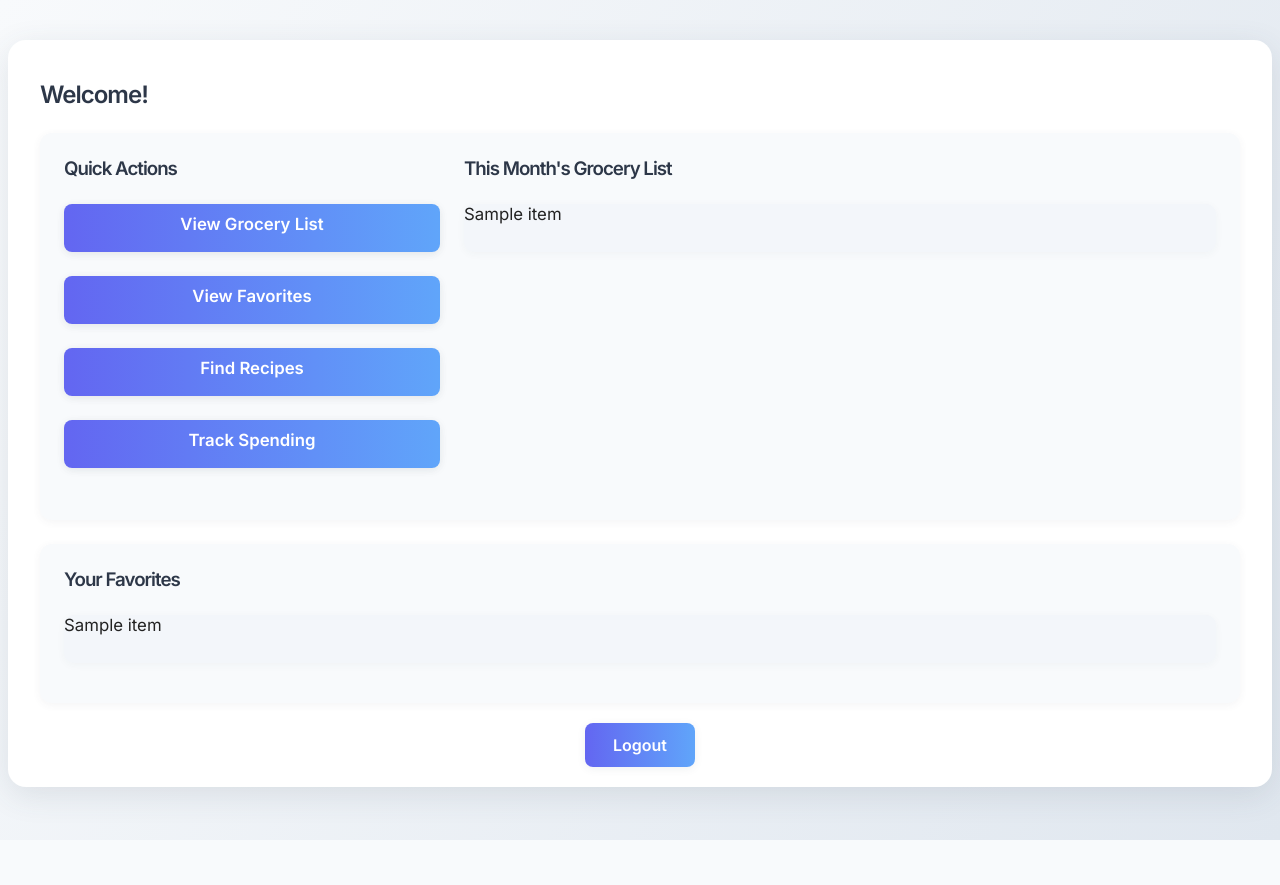
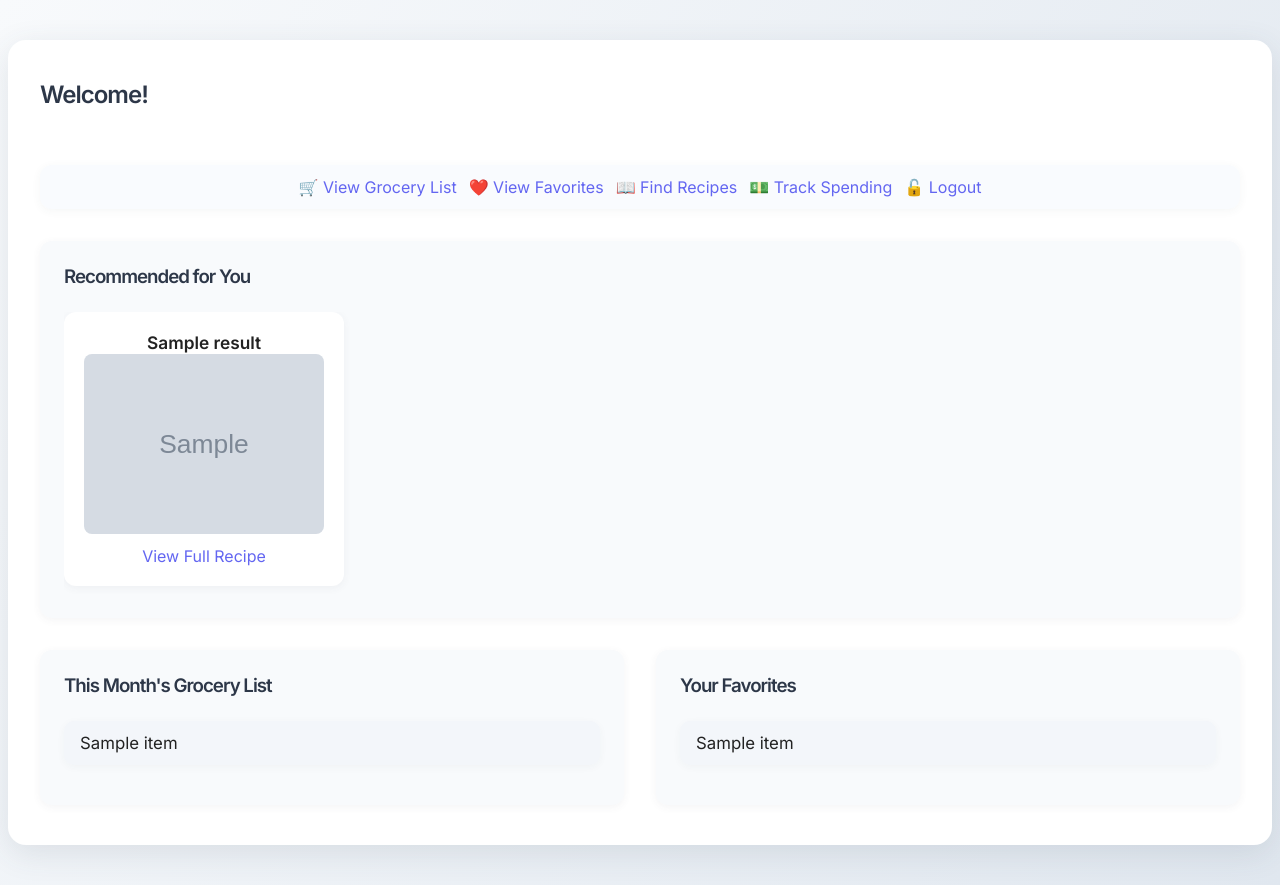
Before and after one commit to bgoucher16/Meal-Planner, a Flask app: page / in a window 1280 px wide. Before the commit the page ends 840 px from the top, so only its background shows below. Run offline with Flask 3, Linux system fonts and the light colour scheme; the visitor is signed in with stand-in values (Sample User, id 1); grey boxes marked "Sample" are stand-in pictures; a database or web service that is not in the repository returns one stand-in record (values such as "Sample title").

Commit message:
recommendation section added

```diff
--- a/app/main.py
+++ b/app/main.py
@@ -10,6 +10,7 @@
 from bs4 import BeautifulSoup
 from userRoutes import user_routes
 import datetime
+import random
 
 load_dotenv()
 
@@ -360,6 +361,38 @@
     # Add ingredients to the grocery list
     return jsonify({"msg": "Ingredients added to grocery list"}), 200
 
+def get_cached_daily_spoonacular_recipes():
+    global daily_recipe_cache
+    today = datetime.utcnow().strftime('%Y-%m-%d')
+
+    if daily_recipe_cache["date"] == today and daily_recipe_cache["recipes"]:
+        return daily_recipe_cache["recipes"]
+
+    # Otherwise fetch new recipes
+    api_key = os.getenv("SPOONACULAR_API_KEY")
+    seed = int(datetime.utcnow().strftime('%Y%m%d'))
+    random.seed(seed)
+    offset = random.randint(0, 100)
+
+    response = requests.get(
+        "https://api.spoonacular.com/recipes/complexSearch",
+        params={
+            "apiKey": api_key,
+            "number": 5,
+            "offset": offset,
+            "addRecipeInformation": True,
+            "sort": "random"
+        }
+    )
+
+    if response.status_code == 200:
+        recipes = response.json().get("results", [])
+        daily_recipe_cache["date"] = today
+        daily_recipe_cache["recipes"] = recipes
+        return recipes
+    else:
+        return []  # Return empty if API call fails
+
 # Register the blueprint
 app.register_blueprint(user_routes, url_prefix='/')
 
--- a/app/static/styles.css
+++ b/app/static/styles.css
@@ -14,45 +14,48 @@
     background: #fff;
     border-radius: 18px;
     box-shadow: 0 8px 32px rgba(60, 72, 88, 0.12);
-    padding: 40px 32px 32px 32px;
+    padding: 40px 32px;
     position: relative;
+    display: flex;
+    flex-direction: column;
+    gap: 32px;
 }
 
-h2, h3, h4 {
+h1, h2, h3, h4 {
     font-weight: 600;
     color: #2d3748;
-    margin-top: 0;
-    margin-bottom: 24px;
+    margin: 0 0 24px 0;
     letter-spacing: -1px;
 }
 
-ul, ol {
+ul, ol , .recommended-section ul {
     padding-left: 0;
     list-style: none;
 }
 
-li {
+li, .recommended-section li {
     background: #f3f6fa;
     margin-bottom: 12px;
-    padding: 0; /* Remove padding so button fills li */
     border-radius: 10px;
     box-shadow: 0 2px 8px rgba(60, 72, 88, 0.04);
     font-size: 1.05em;
-    display: flex;
-    align-items: stretch;
-    min-height: 48px;
+    padding: 12px 16px;
 }
 
-.quick-actions-list {
+.quick-actions-bar {
     display: flex;
-    flex-direction: column;
+    flex-wrap: wrap;
     gap: 12px;
+    justify-content: center;
+    padding: 12px;
+    background: #f9fbfe;
+    border-radius: 12px;
+    box-shadow: 0 2px 10px rgba(60, 72, 88, 0.05);
 }
 
-.quick-action-btn, .quick-actions-list .btn {
-    width: 100%;
-    min-width: 0;
-    padding: 10px 0;
+.quick-actions-bar button {
+    flex: 1 1 180px;
+    padding: 12px 16px;
     font-size: 1em;
     border-radius: 8px;
     background: linear-gradient(90deg, #6366f1 0%, #60a5fa 100%);
@@ -63,12 +66,97 @@
     box-shadow: 0 2px 8px rgba(60, 72, 88, 0.08);
     transition: background 0.2s, transform 0.1s;
     text-align: center;
-    display: block;
 }
 
-.quick-action-btn:hover, .quick-actions-list .btn:hover {
+.quick-actions-bar button:hover {
     background: linear-gradient(90deg, #60a5fa 0%, #6366f1 100%);
     transform: translateY(-2px) scale(1.03);
+}
+
+/* Recommended Section */
+.recommended-section {
+    background: #f8fafc;
+    border-radius: 12px;
+    box-shadow: 0 2px 8px rgba(60, 72, 88, 0.06);
+    padding: 24px;
+}
+
+.recipes-grid {
+    display: flex;
+    flex-wrap: nowrap;
+    gap: 18px;
+    overflow-x: auto;
+    padding-bottom: 8px;
+}
+
+.recipe-card {
+    min-width: 220px;
+    max-width: 240px;
+    background: #fff;
+    border-radius: 12px;
+    box-shadow: 0 2px 8px rgba(60, 72, 88, 0.06);
+    padding: 20px;
+    display: flex;
+    flex-direction: column;
+    align-items: center;
+    flex: 0 0 auto;
+}
+
+.recipe-card img {
+    max-width: 100%;
+    border-radius: 8px;
+    margin-bottom: 12px;
+}
+
+.recipe-card strong {
+    display: block;
+    font-size: 1.08em;
+    font-weight: 600;
+    text-align: left;
+    white-space: nowrap;
+    max-width: 95%;
+    overflow: hidden;
+    position: relative;
+    cursor: pointer;
+    height: 1.3em;
+}
+
+.recipe-card strong span {
+    display: inline-block;
+    white-space: nowrap;
+    will-change: transform;
+    transition: transform 0.3s ease-out;
+}
+
+@media (max-width: 900px) {
+    .recipes-grid {
+        gap: 12px;
+    }
+    .recipe-card {
+        min-width: 180px;
+        max-width: 200px;
+        padding: 14px;
+    }
+}
+
+@media (max-width: 500px) {
+    .recipe-card strong {
+        font-size: 0.95em;
+    }
+}
+
+/* Content Grid */
+.bottom-grid {
+    display: grid;
+    grid-template-columns: 1fr 1fr;
+    gap: 32px;
+}
+
+.card {
+    background: #f8fafc;
+    border-radius: 12px;
+    box-shadow: 0 2px 8px rgba(60, 72, 88, 0.06);
+    padding: 24px;
 }
 
 form {
@@ -78,7 +166,11 @@
     flex-wrap: wrap;
 }
 
-input[type="text"], input[type="password"], input[type="number"], input[type="email"], select {
+input[type="text"],
+input[type="password"],
+input[type="number"],
+input[type="email"],
+select {
     flex: 1 1 180px;
     padding: 12px;
     border: 1px solid #cbd5e1;
@@ -123,21 +215,23 @@
     text-decoration: underline;
 }
 
-.card {
-    background: #f8fafc;
-    border-radius: 12px;
-    box-shadow: 0 2px 8px rgba(60, 72, 88, 0.06);
-    padding: 24px;
-    margin-bottom: 24px;
-}
-
+/* Responsive Layout */
 @media (max-width: 800px) {
     .container {
         max-width: 98vw;
         padding: 18px 6vw;
     }
-    form {
+
+    .bottom-grid {
+        grid-template-columns: 1fr;
+    }
+
+    .quick-actions-bar {
         flex-direction: column;
-        gap: 8px;
+        align-items: stretch;
+    }
+
+    .recommended-section ul {
+        flex-direction: column;
     }
 }
--- a/app/templates/home.html
+++ b/app/templates/home.html
@@ -8,17 +8,33 @@
 <body>
     <div class="container">
         <h2>Welcome{{ ', ' + user.username if user and user.username else '' }}!</h2>
-        <div class="card" style="display: flex; gap: 24px; flex-wrap: wrap;">
-            <div style="flex:1; min-width:220px;">
-                <h3>Quick Actions</h3>
-                    <ul class="quick-actions-list">
-                        <li><a class="quick-action-btn" href="{{ url_for('user_routes.show_grocery_list') }}">View Grocery List</a></li>
-                        <li><a class="quick-action-btn" href="{{ url_for('user_routes.show_favorites') }}">View Favorites</a></li>
-                        <li><a class="quick-action-btn" href="{{ url_for('user_routes.show_recipes') }}">Find Recipes</a></li>
-                        <li><a class="quick-action-btn" href="{{ url_for('money_spent') }}">Track Spending</a></li>
-                    </ul>
+
+        <!-- Quick Actions Bar -->
+        <div class="quick-actions-bar">
+            <a class="quick-action-btn" href="{{ url_for('user_routes.show_grocery_list') }}">🛒 View Grocery List</a>
+            <a class="quick-action-btn" href="{{ url_for('user_routes.show_favorites') }}">❤️ View Favorites</a>
+            <a class="quick-action-btn" href="{{ url_for('user_routes.show_recipes') }}">📖 Find Recipes</a>
+            <a class="quick-action-btn" href="{{ url_for('money_spent') }}">💵 Track Spending</a>
+            <a class="quick-action-btn" href="{{ url_for('user_routes.logout') }}">🔓 Logout</a>
         </div>
-            <div style="flex:2; min-width:260px;">
+
+        <!-- Recommended Section -->
+        <div class="recommended-section">
+            <h3>Recommended for You</h3>
+            <div class="recipes-grid">
+                {% for recipe in recommended %}
+                    <div class="recipe-card">
+                        <strong>{{ recipe.title }}</strong>
+                        <img src="{{ recipe.image }}" alt="{{ recipe.title }}" style="max-width: 100%; margin-bottom: 12px;">
+                        <a href="{{ recipe.sourceUrl }}" target="_blank">View Full Recipe</a>
+                    </div>
+                {% endfor %}
+            </div>
+        </div>
+
+        <!-- Bottom Grid for Grocery List and Favorites -->
+        <div class="bottom-grid">
+            <div class="card">
                 <h3>This Month's Grocery List</h3>
                 {% if grocery_list %}
                     <ul>
@@ -30,7 +46,7 @@
                     <p>No items in your grocery list yet.</p>
                 {% endif %}
             </div>
-        </div>
+
             <div class="card">
                 <h3>Your Favorites</h3>
                 {% if favorites %}
@@ -43,9 +59,53 @@
                     <p>No favorites yet. Add some from your grocery list or recipes!</p>
                 {% endif %}
             </div>
-        <div style="text-align:center; margin-top:32px;">
-            <a href="{{ url_for('user_routes.logout') }}" class="btn">Logout</a>
         </div>
     </div>
+    <script>
+        document.querySelectorAll('.recipe-card strong').forEach(function (title) {
+            if (!title.querySelector('span')) {
+                const span = document.createElement('span');
+                span.textContent = title.textContent;
+                title.textContent = '';
+                title.appendChild(span);
+            }
+
+            const span = title.querySelector('span');
+            let animationFrame;
+            let start = null;
+            let distance = 0;
+            let duration = 1500;
+
+            title.addEventListener('mouseenter', function () {
+                if (span.scrollWidth > title.clientWidth) {
+                    distance = span.scrollWidth - title.clientWidth;
+                    start = null;
+
+                    function animateSlide(timestamp) {
+                        if (!start) start = timestamp;
+                        let elapsed = timestamp - start;
+                        let progress = Math.min(elapsed / duration, 1);
+
+                        // Ease out (cubic)
+                        let easedProgress = 1 - Math.pow(1 - progress, 3);
+                        span.style.transform = `translateX(-${Math.round(easedProgress * distance)}px)`;
+
+                        if (progress < 1) {
+                            animationFrame = requestAnimationFrame(animateSlide);
+                        }
+                    }
+
+                    animationFrame = requestAnimationFrame(animateSlide);
+                }
+            });
+
+            title.addEventListener('mouseleave', function () {
+                cancelAnimationFrame(animationFrame);
+                span.style.transition = 'transform 0.3s ease-out';
+                span.style.transform = 'translateX(0)';
+            });
+        });
+
+    </script>
 </body>
 </html>
--- a/app/userRoutes.py
+++ b/app/userRoutes.py
@@ -3,6 +3,8 @@
 from flask_jwt_extended import jwt_required
 import requests
 import os
+import random
+from datetime import datetime
 
 user_routes = Blueprint('user_routes', __name__)
 
@@ -10,6 +12,45 @@
 mongo_uri = os.getenv("MONGO_URI")
 client = MongoClient(mongo_uri)
 db = client.meal_planner_db
+
+# Cache object
+daily_recipe_cache = {
+    "date": None,
+    "recipes": []
+}
+
+def get_cached_daily_spoonacular_recipes():
+    """Fetch 5 daily random Spoonacular recipes and cache them for 24 hours."""
+    global daily_recipe_cache
+    today = datetime.utcnow().strftime('%Y-%m-%d')
+
+    if daily_recipe_cache["date"] == today and daily_recipe_cache["recipes"]:
+        return daily_recipe_cache["recipes"]
+
+    # Otherwise fetch new
+    api_key = os.getenv("SPOONACULAR_API_KEY")
+    seed = int(datetime.utcnow().strftime('%Y%m%d'))
+    random.seed(seed)
+    offset = random.randint(0, 100)
+
+    response = requests.get(
+        "https://api.spoonacular.com/recipes/complexSearch",
+        params={
+            "apiKey": api_key,
+            "number": 5,
+            "offset": offset,
+            "addRecipeInformation": True,
+            "sort": "random"
+        }
+    )
+
+    if response.status_code == 200:
+        recipes = response.json().get("results", [])
+        daily_recipe_cache["date"] = today
+        daily_recipe_cache["recipes"] = recipes
+        return recipes
+    else:
+        return []
 
 @user_routes.route('/')
 def show_home():
@@ -25,7 +66,14 @@
 
     grocery_list = user.get('grocery_list', [])
     favorites = user.get('favorites', [])
-    return render_template('home.html', grocery_list=grocery_list, favorites=favorites)
+
+    recommended = get_cached_daily_spoonacular_recipes()
+
+    return render_template('home.html',
+                           grocery_list=grocery_list,
+                           favorites=favorites,
+                           recommended=recommended,
+                           username=username)
 
 @user_routes.route('/logout', methods=['GET'])
 def logout():
```
Lines whose indentation alone changed are shown as unchanged.
